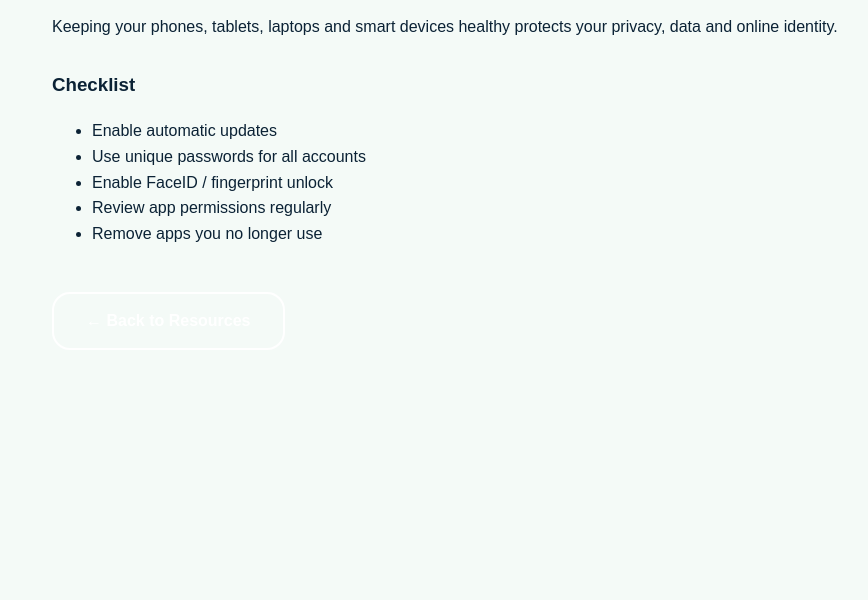
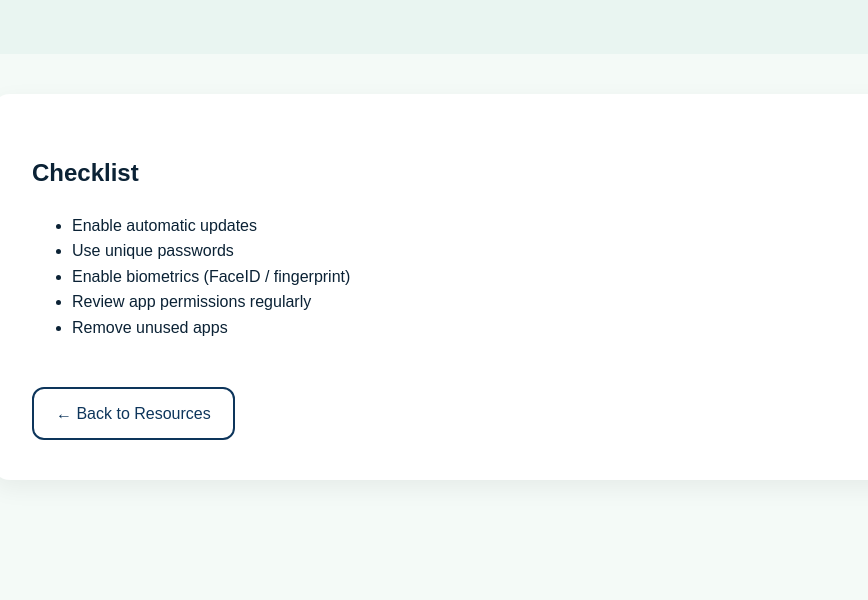
Before and after one commit to CyberSeeds-uk/CyberSeeds-uk.github.io, a plain HTML site: page resources/device-hygiene/index.html in a window 1280 px wide. Shown: the part 200-800 px from the top of the page, without its empty margins (178-1046 px from the left). Drawn offline with Linux system fonts and the light colour scheme.

Commit message:
Update index.html

```diff
--- a/resources/device-hygiene/index.html
+++ b/resources/device-hygiene/index.html
@@ -5,28 +5,42 @@
   <meta name="viewport" content="width=device-width, initial-scale=1.0">
   <title>Device Hygiene – Cyber Seeds</title>
   <link rel="stylesheet" href="../../style.css">
+
+  <style>
+    .page-hero { background:#e9f5f1; padding:50px 20px; text-align:center; }
+    .page-hero h1 { font-size:2.4rem; color:var(--primary); font-weight:700; }
+    .content-card {
+      background:white; padding:40px; margin:40px auto;
+      max-width:860px; border-radius:18px; box-shadow:0 8px 24px rgba(0,0,0,0.06);
+    }
+    .back-btn {
+      display:inline-block; padding:12px 22px; border:2px solid var(--primary);
+      color:var(--primary); border-radius:12px; margin-top:30px;
+      text-decoration:none; transition:0.25s;
+    }
+    .back-btn:hover { background:var(--primary); color:white; }
+  </style>
 </head>
 
 <body>
 
-<div class="container" style="padding:80px 0;">
+<div class="page-hero">
+  <h1>Device Hygiene</h1>
+  <p>Keep phones, tablets, laptops and smart devices protected.</p>
+</div>
 
-  <div class="card" style="padding:40px; max-width:820px; margin:auto;">
-    <h1>Device Hygiene</h1>
+<div class="content-card">
 
-    <p>Keeping your phones, tablets, laptops and smart devices healthy protects your privacy, data and online identity.</p>
+  <h2>Checklist</h2>
+  <ul>
+    <li>Enable automatic updates</li>
+    <li>Use unique passwords</li>
+    <li>Enable biometrics (FaceID / fingerprint)</li>
+    <li>Review app permissions regularly</li>
+    <li>Remove unused apps</li>
+  </ul>
 
-    <h3 style="margin-top:30px;">Checklist</h3>
-    <ul>
-      <li>Enable automatic updates</li>
-      <li>Use unique passwords for all accounts</li>
-      <li>Enable FaceID / fingerprint unlock</li>
-      <li>Review app permissions regularly</li>
-      <li>Remove apps you no longer use</li>
-    </ul>
-
-    <a href="/resources/" class="btn btn-outline" style="margin-top:30px;">← Back to Resources</a>
-  </div>
+  <a href="/resources/" class="back-btn">← Back to Resources</a>
 
 </div>
 
```
